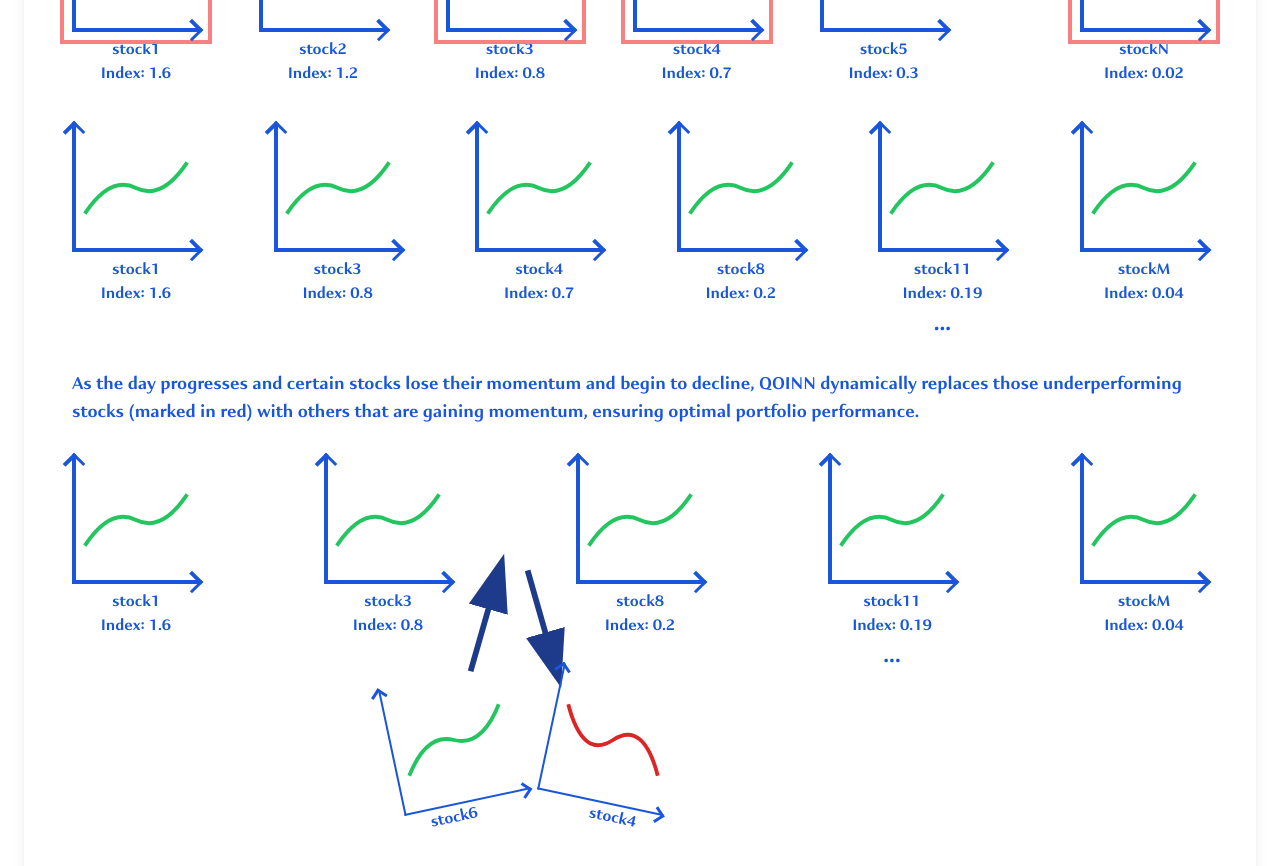
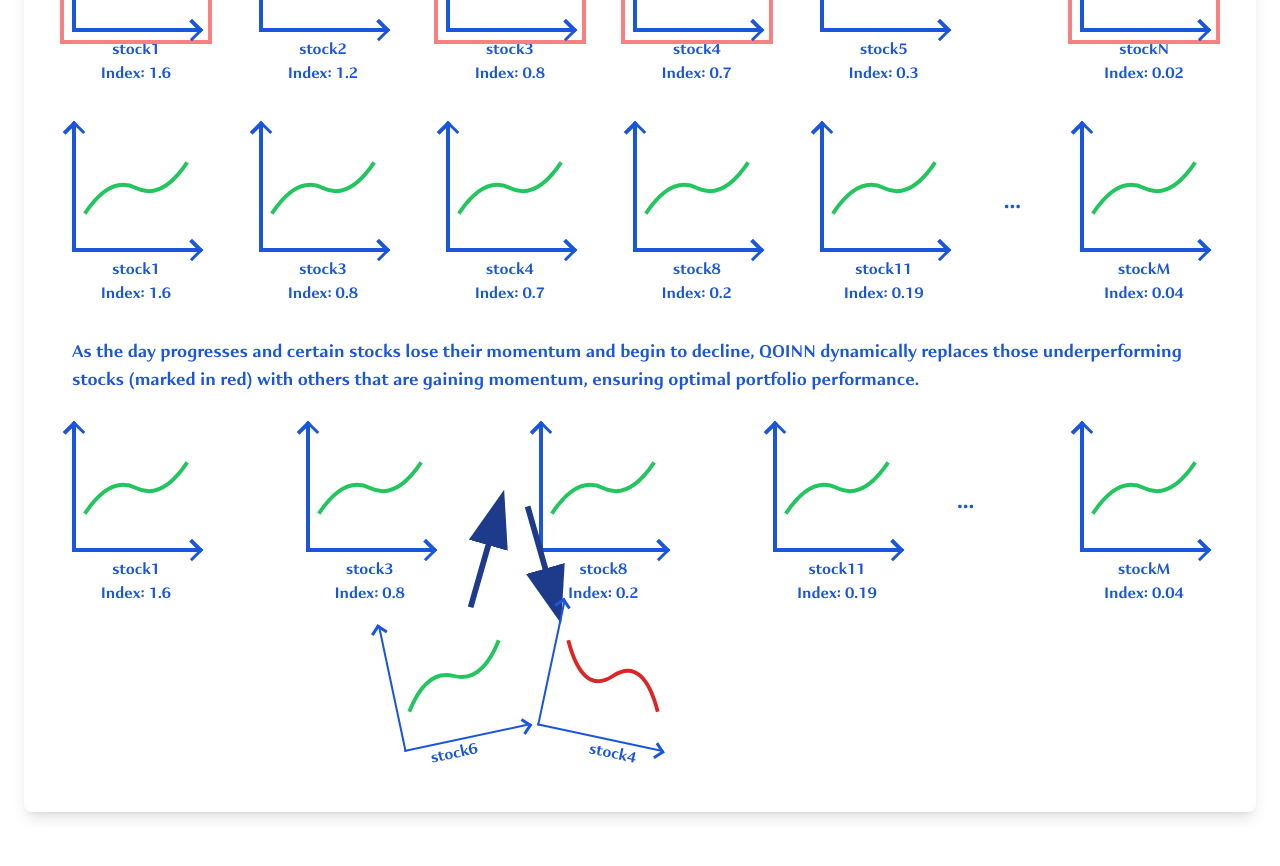
Before and after one commit to Wasiq-Rai/QOINN, a Next.js app: page /qoinn-detail in a window 1280 px wide. Shown: the part 700-1566 px from the top of the page. After the commit the page ends 1528 px from the top, so only its background shows below. Built offline with nearby package versions, Linux system fonts and the light colour scheme; no server answers.

Commit message:
qoinn explainer fixed

```diff
--- a/app/qoinn-detail/StockSelectionProcess.tsx
+++ b/app/qoinn-detail/StockSelectionProcess.tsx
@@ -1,5 +1,5 @@
-'use client'
-import { useTheme } from '@/context/ThemeContext';
+"use client";
+import { useTheme } from "@/context/ThemeContext";
 
 const StockSelectionProcess = () => {
   const { theme } = useTheme();
@@ -193,7 +193,9 @@ const StockSelectionProcess = () => {
             />
           </svg>
         </div>
-        <h1 className="text-2xl font-bold">{theme.strings.stockSelectionProcess}</h1>
+        <h1 className="text-2xl font-bold">
+          {theme.strings.stockSelectionProcess}
+        </h1>
       </div>
       <p className="text-gray-600 mb-6">
         {theme.strings.stockSeectionProcessDescription}
@@ -247,18 +249,24 @@ const StockSelectionProcess = () => {
       <div className="mb-8">
         <div className="flex justify-between">
           {middleRowStocks.map((stock, index) => (
+            <div className="flex">
               <div
                 key={`middle-${stock.id}`}
                 className="flex flex-col items-center"
               >
                 <StockGraph trend={stock.trend} />
-              <div className="text-blue-700 font-medium mt-1">{stock.name}</div>
+                <div className="text-blue-700 font-medium mt-1">
+                  {stock.name}
+                </div>
                 <div className="text-blue-700 font-medium">
                   Index: {stock.value}
                 </div>
+              </div>
+              <div className="self-center pb-8">
                 {index === 4 && index < middleRowStocks.length - 1 && (
-                <div className="text-blue-700 text-2xl mx-6">...</div>
+                  <div className="text-blue-700 text-2xl ml-[3.5rem]">...</div>
                 )}
+              </div>
             </div>
           ))}
         </div>
@@ -273,18 +281,24 @@ const StockSelectionProcess = () => {
       <div className="mb-16">
         <div className="flex justify-between">
           {bottomRowStocks.map((stock, index) => (
+            <div className="flex">
               <div
                 key={`bottom-${stock.id}`}
                 className="flex flex-col items-center"
               >
                 <StockGraph trend={stock.trend} />
-              <div className="text-blue-700 font-medium mt-1">{stock.name}</div>
+                <div className="text-blue-700 font-medium mt-1">
+                  {stock.name}
+                </div>
                 <div className="text-blue-700 font-medium">
                   Index: {stock.value}
                 </div>
+              </div>
+              <div className="self-center pb-8">
                 {index === 3 && index < bottomRowStocks.length - 1 && (
-                <div className="text-blue-700 text-2xl mx-6">...</div>
+                  <div className="text-blue-700 text-2xl ml-[3.5rem]">...</div>
                 )}
+              </div>
             </div>
           ))}
         </div>
--- a/app/subscription/subscription-form.tsx
+++ b/app/subscription/subscription-form.tsx
@@ -66,8 +66,8 @@ const SubscriptionForm = () => {
 
     try {
       const response = await fetch(
-        // "http://localhost:8000/api/create-subscription/",
-        "https://qoinn-backend-django-production.up.railway.app/api/create-subscription/",
+        "http://localhost:8000/api/create-subscription/",
+        // "https://qoinn-backend-django-production.up.railway.app/api/create-subscription/",
         {
           method: "POST",
           headers: { "Content-Type": "application/json" },
--- a/components/dashboard/stock-list.tsx
+++ b/components/dashboard/stock-list.tsx
@@ -35,6 +35,7 @@ import { getStocks } from "@/utils/api";
 import { indicators, Stock } from "@/utils/types";
 import TradingViewWidget from "./Charts/TradingViewWidget";
 import { useTheme } from "@/context/ThemeContext";
+import { useUser } from "@clerk/nextjs";
 
 const fadeIn = keyframes`
   from { opacity: 0; transform: translateY(-10px); }
@@ -97,6 +98,8 @@ const compulsorySymbols = ["^GSPC", "^IXIC", "^DJI", "^TNX"];
 
 export function StockList() {
   const { isPremium } = usePremium();
+  const { isSignedIn } = useUser();
+
   const [stocks, setStocks] = useState<{ [key: string]: Stock } | undefined>();
   const [showSubscription, setShowSubscription] = useState(false);
   const [userSymbols, setUserSymbols] = useState<string[]>([]);
@@ -169,7 +172,7 @@ export function StockList() {
   return (
     <Box sx={{ position: "relative", width: "100%" }}>
       <StyledTableContainer component={Paper}>
-        {!isPremium && (
+        {!isPremium && !isSignedIn && (
           <PremiumOverlay onClick={() => setShowSubscription(true)}>
             <Lock fontSize="large" sx={{ mb: 2, fontSize: 64 }} />
             <Typography variant="h4" gutterBottom>
@@ -252,7 +255,7 @@ export function StockList() {
               ))}
             </Box>
 
-            {!isPremium && (
+            {!isPremium && !isSignedIn && (
               <Box
                 position="absolute"
                 top={0}
--- a/package.json
+++ b/package.json
@@ -62,6 +62,7 @@
     "framer-motion": "^12.6.3",
     "input-otp": "1.4.1",
     "lucide-react": "^0.454.0",
+    "my-v0-project": "file:",
     "next": "^14.2.3",
     "next-themes": "latest",
     "nodemailer": "^6.9.16",
--- a/utils/api.ts
+++ b/utils/api.ts
@@ -289,7 +289,6 @@ export const subscribeToNewsLetter = async (email: string): Promise<any> => {
     const response = await api.post('/newsletter/subscribe/', {
       email,
     });
-    console.log(response)
     return response
   } catch (error) {
     console.error("Error subscribing to news letter for user: ", email, error);
@@ -300,7 +299,6 @@ export const subscribeToNewsLetter = async (email: string): Promise<any> => {
 export const fetchNewsLetterSubscribers = async (): Promise<any> => {
   try {
     const response = await api.get('/newsletter/subscribers/');
-    console.log(response)
     return response.data
   } catch (error) {
     console.error("Failed to fetch subscribers: ", error);
@@ -310,7 +308,6 @@ export const fetchNewsLetterSubscribers = async (): Promise<any> => {
 export const toggleNewsLetterSubscriptionStatus = async (id: number): Promise<any> => {
   try {
     const response = await api.patch(`/newsletter/subscribers/${id}/toggle/`);
-    console.log(response)
     return response.data
   } catch (error) {
     console.error("Failed to update subscriber: ", error);
```
Lines whose indentation alone changed are shown as unchanged.
